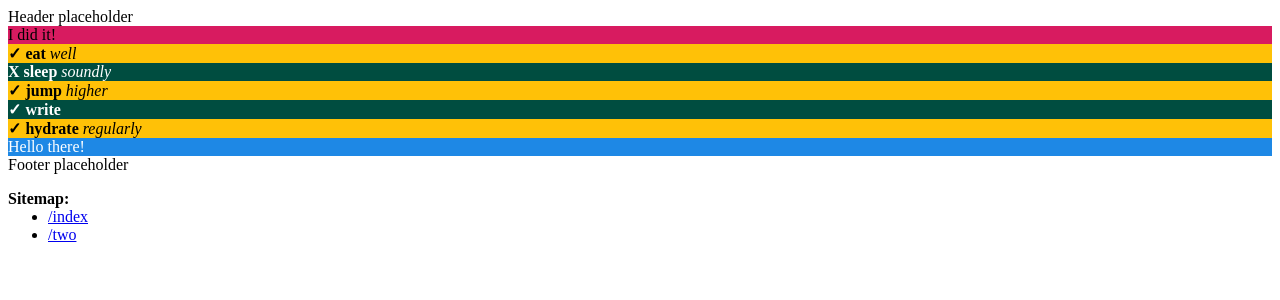
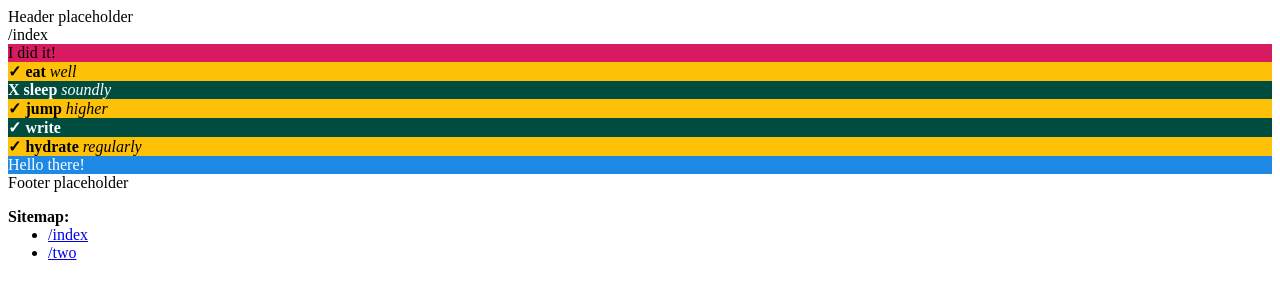
Before and after one commit to stackbit-projects/majestic-artichoke-a867b, a Jekyll site: the page built from pages/advanced/index.md, in a window 1280 px wide. Shown: the top 300 px of the page. Built offline with Jekyll 4.4.1, drawn with Linux system fonts in a browser that asks for light colours.

Commit message:
advanced_page.html: changed

```diff
--- a/_layouts/advanced_page.html
+++ b/_layouts/advanced_page.html
@@ -1,7 +1,7 @@
 ---
 layout: standard_header_footer
 ---
-<article class="xyzzy" data-sb-object-id="{{ page.url }}">
+<article class="xyzzy" data-sb-object-id="{{ page.url }}">{{ page.url }}
   {% for section in page.sections %}
     {% assign sectionType = section.type %}
     {% if section and sectionType %}
```
